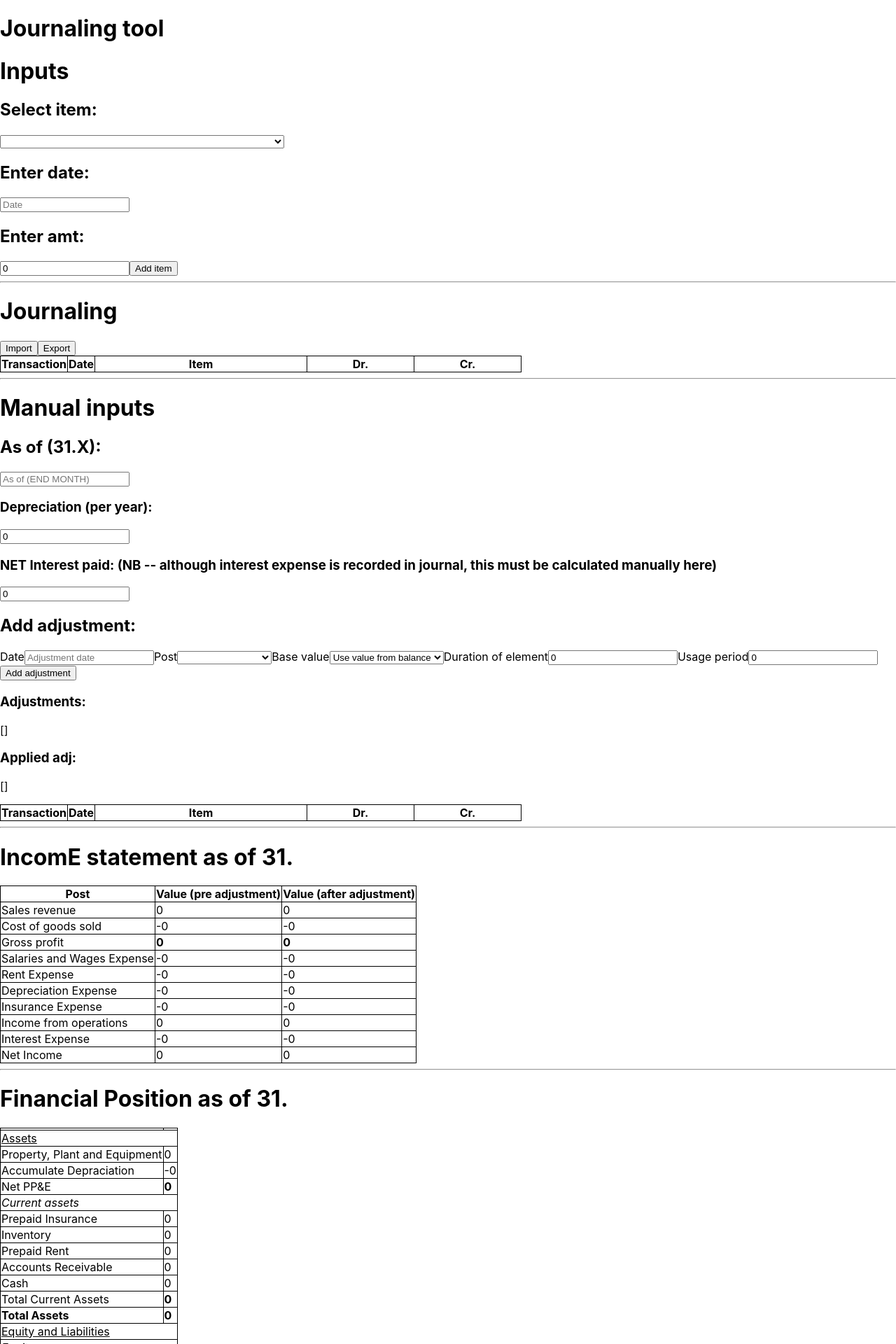
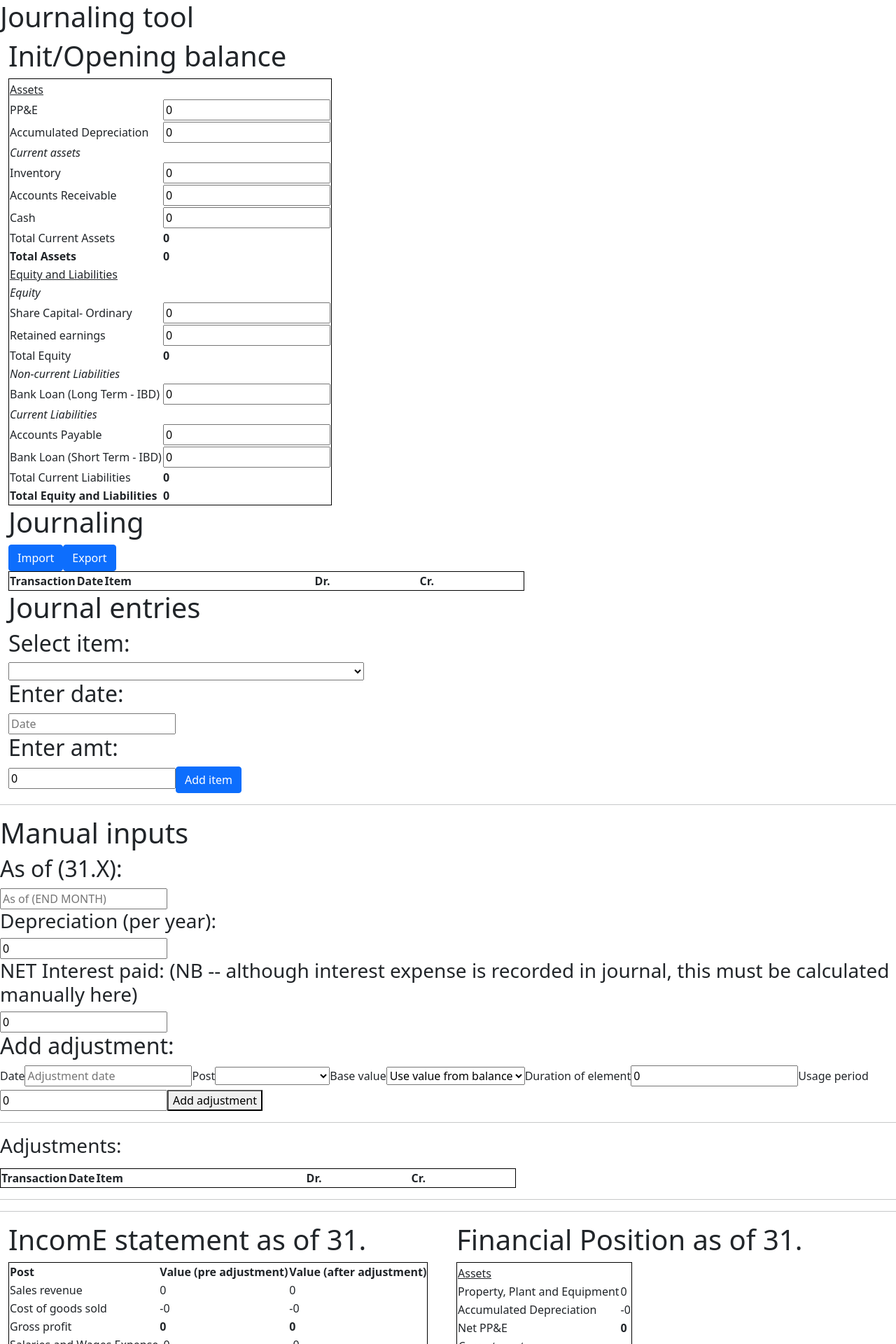
Before and after one commit to ErlendEllingsen/val-journaling-tool, a React (Create React App) app: page / in a window 1280 px wide. Shown: the top 1920 px of the page at 70% size. Built offline with nearby package versions, Linux system fonts and the light colour scheme.

Commit message:
wip initbalance

```diff
--- a/package.json
+++ b/package.json
@@ -10,8 +10,10 @@
     "@types/node": "^12.20.11",
     "@types/react": "^17.0.4",
     "@types/react-dom": "^17.0.3",
+    "bootstrap": "^5.0.0",
     "copy-to-clipboard": "^3.3.1",
     "react": "^17.0.2",
+    "react-bootstrap": "^1.5.2",
     "react-dom": "^17.0.2",
     "react-scripts": "4.0.3",
     "typescript": "^4.2.4",
--- a/public/index.html
+++ b/public/index.html
@@ -24,7 +24,13 @@
       work correctly both with client-side routing and a non-root public URL.
       Learn how to configure a non-root public URL by running `npm run build`.
     -->
-    <title>React App</title>
+    <title>Valuation</title>
+    <link
+  rel="stylesheet"
+  href="https://cdn.jsdelivr.net/npm/bootstrap@4.6.0/dist/css/bootstrap.min.css"
+  integrity="sha384-B0vP5xmATw1+K9KRQjQERJvTumQW0nPEzvF6L/Z6nronJ3oUOFUFpCjEUQouq2+l"
+  crossorigin="anonymous"
+/>
   </head>
   <body>
     <noscript>You need to enable JavaScript to run this app.</noscript>
--- a/src/App.tsx
+++ b/src/App.tsx
@@ -2,6 +2,8 @@ import React, { useState } from 'react';
 import logo from './logo.svg';
 import './App.css';
 import copy from 'copy-to-clipboard';
+import 'bootstrap/dist/css/bootstrap.min.css';
+import { Button, Col, Container, Row } from 'react-bootstrap';
 
 
 function numberWithCommas(x: number) {
@@ -27,8 +29,10 @@ const newJournalItem = (id: string, sourceText: string, debitPost: string, credi
 
 const journalOpts: JournalItem[] = [
   newJournalItem('shareholders_invested', 'shareholders invested', 'Cash', 'Shareholder cap'),
-  newJournalItem('got_loan', 'got a loan', 'Cash', 'Bank Loan'),
-  newJournalItem('paid_back_loan', 'downpayment on loan', 'Bank Loan', 'Cash'),
+  newJournalItem('got_loan_lt', 'got a loan (LT)', 'Cash', 'Bank Loan (LT)'),
+  newJournalItem('got_loan_st', 'got a loan (ST)', 'Cash', 'Bank Loan (ST)'),
+  newJournalItem('paid_back_loan_lt', 'downpayment on loan (LT)', 'Bank Loan (LT)', 'Cash'),
+  newJournalItem('paid_back_loan_st', 'downpayment on loan (ST)', 'Bank Loan (ST)', 'Cash'),
 
   newJournalItem('bought_ppe_cash', ' bought equipment (paid cash)', 'Property, Plant & Equipment', 'Cash'),
   newJournalItem('bought_ppe_credit', ' bought equipment (paid credit)', 'Property, Plant & Equipment', 'Accounts payable'),
@@ -116,6 +120,34 @@ function App() {
     copy(exportVal);
     console.groupEnd();
     alert('Copied to clipboard');
+  }
+
+  const [initBalance, setInitBalance] = useState({
+    // lhs
+    PPE: 0,
+    accDepr: 0,
+    inventory: 0,
+    accountsReceivable: 0,
+    cash: 0,
+    // rhs
+    shareCap: 0,
+    retainedEarnings: 0,
+    bankLoanST: 0,
+    bankLoanLT: 0,
+    accountsPayable: 0,
+  });
+
+  const initBalanceTotalCurrentAssets = initBalance.inventory + initBalance.accountsReceivable + initBalance.cash;
+  const initBalanceTotalAssets = (initBalance.PPE - initBalance.accDepr) + initBalanceTotalCurrentAssets;
+
+  const initBalanceTotalEquity = initBalance.shareCap + initBalance.retainedEarnings;
+
+  const initBalanceTotalCurrentLiabilities = initBalance.bankLoanST + initBalance.accountsPayable;
+  const initBalanceTotalLiabilities = initBalance.bankLoanLT + initBalanceTotalCurrentLiabilities;
+  const initBalanceTotalEquityAndLiabilities = initBalanceTotalEquity + initBalanceTotalLiabilities;
+
+  const setInitBalanceValue = (post: string, value: Number) => {
+    setInitBalance({...initBalance, [post]: value})
   }
 
   const [selectJournalItem, setSelectJournalItem] = useState('');
@@ -267,7 +299,8 @@ function App() {
     shareCap: 0,
     retainedEarnings: balance.netIncome,
     totalEquity: 0,
-    bankLoan: 0,
+    bankLoanST: 0,
+    bankLoanLT: 0,
     accountsPayable: 0,
     interestPayable: preAdjustmentBalance.interestExpense,
     totalCurrentLiabilities: 0,
@@ -285,7 +318,8 @@ function App() {
     processLineItem('Accounts Receivable', 'accountsReceivable', item);
     processLineItem('Cash', 'cash', item);
     processLineItem('Shareholder cap', 'shareCap', item);
-    processLineItem('Bank Loan', 'bankLoan', item);
+    processLineItem('Bank Loan (LT)', 'bankLoanLT', item);
+    processLineItem('Bank Loan (ST)', 'bankLoanST', item);
 
     processLineItem('Accounts payable', 'accountsPayable', item);
 
@@ -306,7 +340,7 @@ function App() {
 
   // Add adjustments
   for (let applAdj of appliedAdjustments) {
-    const {post, adjustmentValue} = applAdj;
+    const { post, adjustmentValue } = applAdj;
     if (post === 'depreciationExpense') financialPositionObj.accDepr += adjustmentValue;
     if (post === 'costOfGoodsSold') financialPositionObj.inventory -= adjustmentValue;
     if (post === 'rentExpense') financialPositionObj.prepaidRent -= adjustmentValue;
@@ -321,7 +355,7 @@ function App() {
   financialPositionObj.totalEquity = (-financialPositionObj.shareCap) + financialPositionObj.retainedEarnings;
 
   financialPositionObj.totalCurrentLiabilities = -financialPositionObj.accountsPayable + financialPositionObj.interestPayable;
-  financialPositionObj.totalEquityAndLiabilities = financialPositionObj.totalEquity + (-financialPositionObj.bankLoan) + financialPositionObj.totalCurrentLiabilities;
+  financialPositionObj.totalEquityAndLiabilities = financialPositionObj.totalEquity + (-financialPositionObj.bankLoanLT -financialPositionObj.bankLoanST) + financialPositionObj.totalCurrentLiabilities;
 
   // totalCurrentLiabilities
   // totalEquityAndLiabilities
@@ -329,37 +363,110 @@ function App() {
   return (
     <div className="App">
       <h1>Journaling tool</h1>
-      <h1>Inputs</h1>
-      <h2>Select item:</h2>
-      <select value={selectJournalItem} onChange={(e) => { setSelectJournalItem(e.target.value); }}>
-        <option></option>
-        {journalOpts.map((el) => { return <option value={el.id}>{el.sourceText}</option> })}
-      </select>
+      <Container fluid={true}>
+        <Row>
+          <Col><h1>Init/Opening balance</h1>
+            <table>
+              <thead>
+                <tr>
+                  <th></th>
+                  <th></th>
+                </tr>
+              </thead>
+              <tbody>
+                <tr>
+                  <td colSpan={2}><u>Assets</u></td>
+                </tr>
+                <tr>
+                  <td>PP&E </td>
+                  <td><input placeholder={'PP&E'} value={initBalance.PPE} onChange={(e) => { setInitBalanceValue('PPE', Number(e.target.value)); }} /></td>
+                </tr>
+                <tr>
+                  <td>Accumulated Depreciation</td>
+                  <td><input placeholder={'accDepr'} value={initBalance.accDepr} onChange={(e) => { setInitBalanceValue('accDepr', Number(e.target.value)); }} /></td>
+                </tr>
+                <tr>
+                  <td colSpan={2}><i>Current assets</i></td>
+                </tr>
+                <tr>
+                  <td>Inventory</td>
+                  <td><input placeholder={'Inventory'} value={initBalance.inventory} onChange={(e) => { setInitBalanceValue('inventory', Number(e.target.value)); }} /></td>
+                </tr>
+                <tr>
+                  <td>Accounts Receivable</td>
+                  <td><input placeholder={'Accounts receivable'} value={initBalance.accountsReceivable} onChange={(e) => { setInitBalanceValue('accountsReceivable', Number(e.target.value)); }} /></td>
+                </tr>
+                <tr>
+                  <td>Cash</td>
+                  <td><input placeholder={'Cash'} value={initBalance.cash} onChange={(e) => { setInitBalanceValue('cash', Number(e.target.value)); }} /></td>
+                </tr>
+                <tr>
+                  <td>Total Current Assets</td>
+                  <td><strong>{numberWithCommas(initBalanceTotalCurrentAssets)}</strong></td>
+                </tr>
+                <tr>
+                  <td><strong>Total Assets</strong></td>
+                  <td><strong>{numberWithCommas(initBalanceTotalAssets)}</strong></td>
+                </tr>
+                <tr>
+                  <td colSpan={2}><u>Equity and Liabilities</u></td>
+                </tr>
+                <tr>
+                  <td colSpan={2}><i>Equity</i></td>
+                </tr>
+                <tr>
+                  <td>Share Capital- Ordinary</td>
+                  <td><input placeholder={'Share cap'} value={initBalance.shareCap} onChange={(e) => { setInitBalanceValue('shareCap', Number(e.target.value)); }} /></td>
+                </tr>
+                <tr>
+                  <td>Retained earnings</td>
+                  <td><input placeholder={'Retained earnings'} value={initBalance.retainedEarnings} onChange={(e) => { setInitBalanceValue('retainedEarnings', Number(e.target.value)); }}  /></td>
+                </tr>
+                <tr>
+                  <td>Total Equity</td>
+                  <td><strong>{numberWithCommas(initBalanceTotalEquity)}</strong></td>
+                </tr>
+                <tr>
+                  <td colSpan={2}><i>Non-current Liabilities</i></td>
+                </tr>
+                <tr>
+                  <td>Bank Loan (Long Term - IBD)</td>
+                  <td><input placeholder={'Bank Loan LT'} value={initBalance.bankLoanLT} onChange={(e) => { setInitBalanceValue('bankLoanLT', Number(e.target.value)); }}   /></td>
+                </tr>
+                <tr>
+                  <td colSpan={2}><i>Current Liabilities</i></td>
+                </tr>
+                <tr>
+                  <td>Accounts Payable</td>
+                  <td><input placeholder={'Accounts Payable'} value={initBalance.accountsPayable} onChange={(e) => { setInitBalanceValue('accountsPayable', Number(e.target.value)); }}   /></td>
+                </tr>
+                <tr>
+                  <td>Bank Loan (Short Term - IBD)</td>
+                  <td><input placeholder={'Bank Loan ST'} value={initBalance.bankLoanST} onChange={(e) => { setInitBalanceValue('bankLoanST', Number(e.target.value)); }}   /></td>
+                </tr>
+                <tr>
+                  <td>Total Current Liabilities</td>
+                  <td><strong>{numberWithCommas(initBalanceTotalCurrentLiabilities)}</strong></td>
+                </tr>
 
-
-      <h2>Enter date:</h2>
-      <input type="string" placeholder="Date" value={selectDate} onChange={(e) => { setSelectDate(e.target.value); }} />
-
-
-      <h2>Enter amt:</h2>
-      <input type="number" placeholder="Sum" value={selectSum} onChange={(e) => { setSelectSum(Number(e.target.value)); }} />
-
-      <button onClick={(e) => {
-
-        const journOpt = journalOpts.find((el) => { return el.id === selectJournalItem; })
-        if (journOpt === undefined) return;
-
-        setAddedItems(addedItems.concat([{ item: journOpt, sum: selectSum, date: selectDate }]));
-        setSelectJournalItem('');
-        setSelectDate('');
-        setSelectSum(0);
-
-      }}>Add item</button>
-
-      <hr />
+                <tr>
+                  <td><strong>Total Equity and Liabilities</strong></td>
+                  <td><strong>{numberWithCommas(initBalanceTotalEquityAndLiabilities)}</strong></td>
+                </tr>
+              </tbody>
+            </table>
+          </Col>
+          <Col></Col>
+        </Row>
+        <Row>
+          <Col>
             <h1>Journaling</h1>
-      <button onClick={(el) => { journalImport(); }}>Import</button>
-      <button onClick={(el) => { journalExport(); }}>Export</button>
+            <Button variant="primary" onClick={(e) => {
+              journalImport();
+            }}>Import</Button><Button variant="primary" onClick={(e) => {
+              journalExport();
+            }}>Export</Button>
+            <br />
             <table>
               <thead>
                 <tr>
@@ -391,6 +498,37 @@ function App() {
                 })}
               </tbody>
             </table>
+
+          </Col>
+          <Col><h1>Journal entries</h1>
+            <h2>Select item:</h2>
+            <select value={selectJournalItem} onChange={(e) => { setSelectJournalItem(e.target.value); }}>
+              <option></option>
+              {journalOpts.map((el) => { return <option value={el.id}>{el.sourceText}</option> })}
+            </select>
+
+
+            <h2>Enter date:</h2>
+            <input type="string" placeholder="Date" value={selectDate} onChange={(e) => { setSelectDate(e.target.value); }} />
+
+
+            <h2>Enter amt:</h2>
+            <input type="number" placeholder="Sum" value={selectSum} onChange={(e) => { setSelectSum(Number(e.target.value)); }} />
+
+            <Button variant="primary" onClick={(e) => {
+
+              const journOpt = journalOpts.find((el) => { return el.id === selectJournalItem; })
+              if (journOpt === undefined) return;
+
+              setAddedItems(addedItems.concat([{ item: journOpt, sum: selectSum, date: selectDate }]));
+              setSelectJournalItem('');
+              setSelectDate('');
+              setSelectSum(0);
+
+            }}>Add item</Button></Col>
+        </Row>
+      </Container>
+
       <hr />
       <h1>Manual inputs</h1>
       <h2>As of (31.X):</h2>
@@ -443,10 +581,11 @@ function App() {
 
       <button onClick={(e) => { addAdjustment(); }}>Add adjustment</button>
 
+
+      <hr />
+
+
       <h3>Adjustments:</h3>
-      {JSON.stringify(adjustments)}
-      <h3>Applied adj:</h3>
-      {JSON.stringify(appliedAdjustments)}
       <ul>
         {appliedAdjustments.map((el) => {
           return <li>{el.post}: {numberWithCommas(el.adjustmentValue)} (before: {numberWithCommas((preAdjustmentBalance as any)[el.post])})</li>
@@ -524,7 +663,13 @@ function App() {
       </table>
 
       <hr />
-      <h1>IncomE statement as of 31.{incomeStatementAsOf}</h1>
+
+
+      <hr />
+
+      <Container fluid={true}>
+        <Row>
+          <Col><h1>IncomE statement as of 31.{incomeStatementAsOf}</h1>
             <table>
               <thead>
                 <tr>
@@ -585,9 +730,8 @@ function App() {
                   <td>{numberWithCommas(balance.netIncome)}</td>
                 </tr>
               </tbody>
-      </table>
-
-      <hr />
+            </table></Col>
+          <Col>
             <h1>Financial Position as of 31.{incomeStatementAsOf}</h1>
             <table>
               <thead>
@@ -605,7 +749,7 @@ function App() {
                   <td>{numberWithCommas(financialPositionObj.ppe)}</td>
                 </tr>
                 <tr>
-            <td>Accumulate Depraciation </td>
+                  <td>Accumulated Depreciation </td>
                   <td>-{numberWithCommas(financialPositionObj.accDepr)}</td>
                 </tr>
                 <tr>
@@ -665,11 +809,15 @@ function App() {
                   <td colSpan={2}><i>Non-current Liabilities</i></td>
                 </tr>
                 <tr>
-            <td>Bank Loan</td>
-            <td>{numberWithCommas(-financialPositionObj.bankLoan)}</td>
+                  <td>Bank Loan (LT)</td>
+                  <td>{numberWithCommas(-financialPositionObj.bankLoanLT)}</td>
                 </tr>
                 <tr>
                   <td colSpan={2}><i>Current Liabilities</i></td>
+                </tr>
+                <tr>
+                  <td>Bank Loan (ST)</td>
+                  <td>{numberWithCommas(-financialPositionObj.bankLoanST)}</td>
                 </tr>
                 <tr>
                   <td>Accounts Payable</td>
@@ -689,6 +837,11 @@ function App() {
                 </tr>
               </tbody>
             </table>
+          </Col>
+        </Row>
+      </Container>
+
+
 
 
     </div>
```
Also changed, not shown: 1 other file (tests, documents, lock files or other folders). Lines whose indentation alone changed are shown as unchanged.
